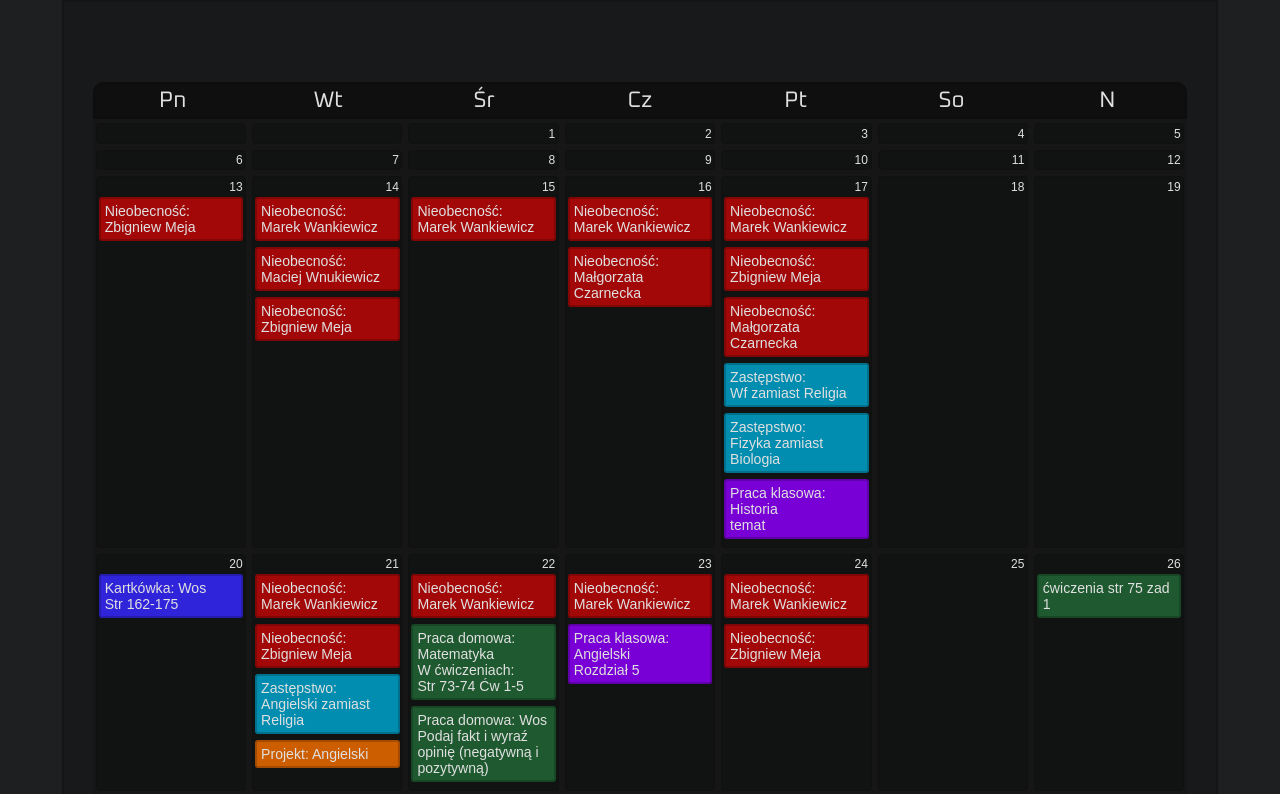
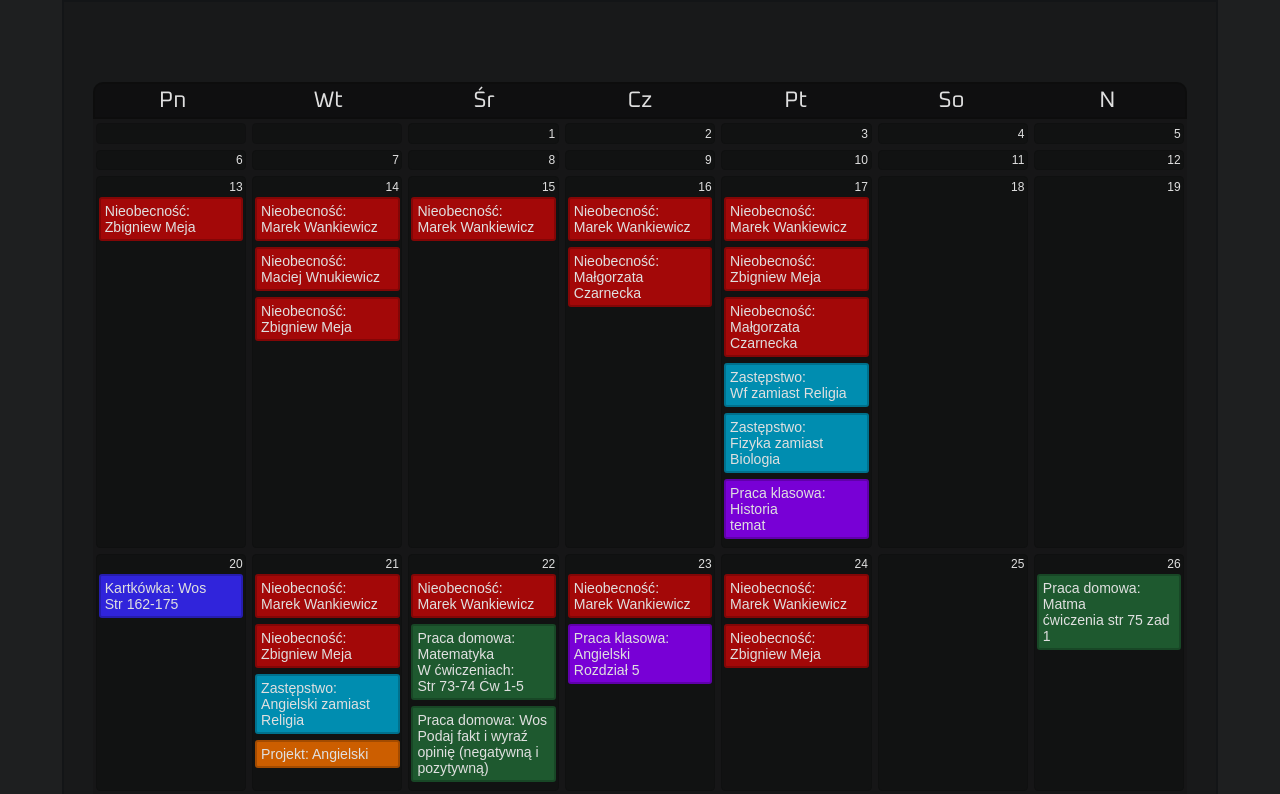
Before and after one commit to WithBlueHorns/WithBlueHorns.github.io, a plain HTML site: page school/stuff.html in a window 1280 px wide. Shown: the top 794 px of the page. Drawn offline with Linux system fonts and the light colour scheme; a web font is replaced by a local one.

Commit message:
Update stuff.html

```diff
--- a/school/stuff.html
+++ b/school/stuff.html
@@ -56,7 +56,7 @@
                 <div class="c-calendar-cell"><span>23</span><div class="info-block absence">Nieobecność:<br>Marek Wankiewicz</div><div class="info-block exam">Praca klasowa: Angielski<br>Rozdział 5</div></div>
                 <div class="c-calendar-cell"><span>24</span><div class="info-block absence">Nieobecność:<br>Marek Wankiewicz</div><div class="info-block absence">Nieobecność:<br>Zbigniew Meja</div></div>
                 <div class="c-calendar-cell"><span>25</span></div>
-                <div class="c-calendar-cell"><span>26</span><div class="info-block hw"Praca domowa: Matma<br>ćwiczenia str 75 zad 1</div></div>
+                <div class="c-calendar-cell"><span>26</span><div class="info-block hw">Praca domowa: Matma<br>ćwiczenia str 75 zad 1</div></div>
 
             </div>
             <div class="c-calendar-row">
```
